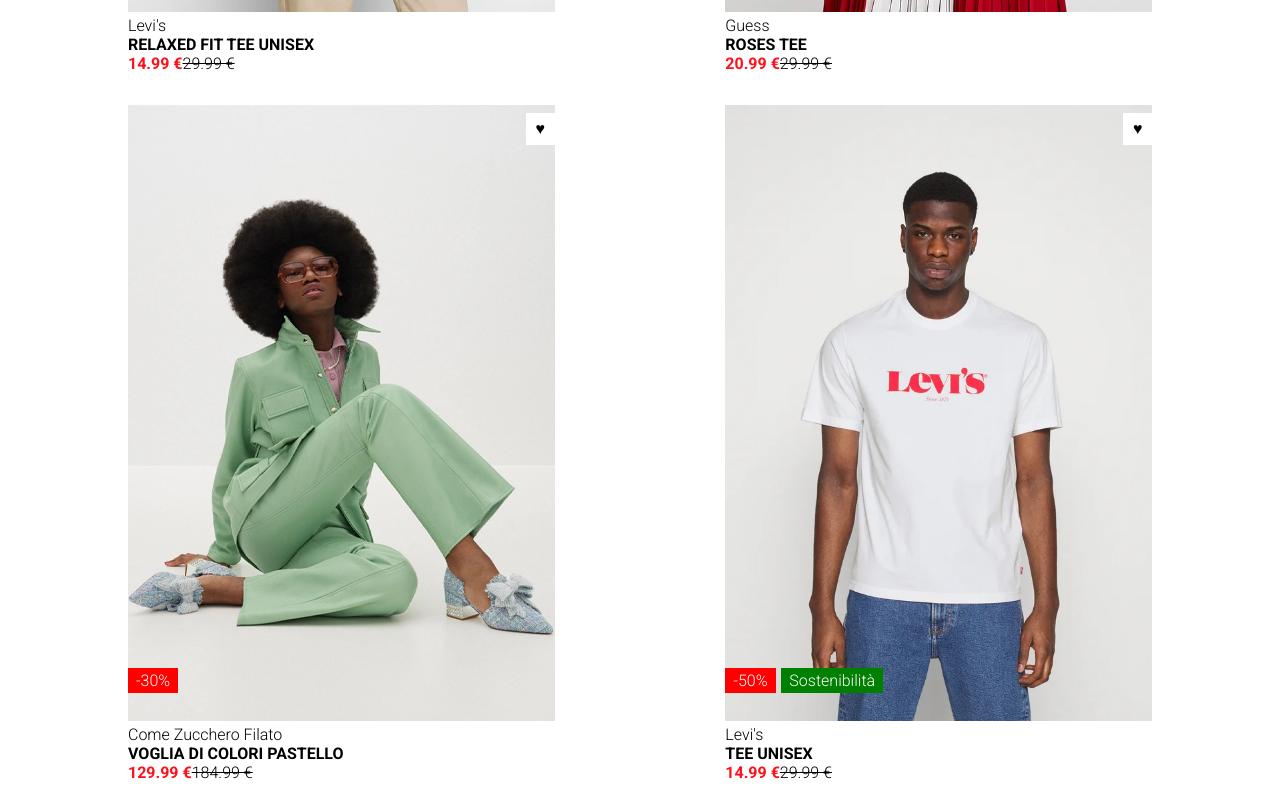
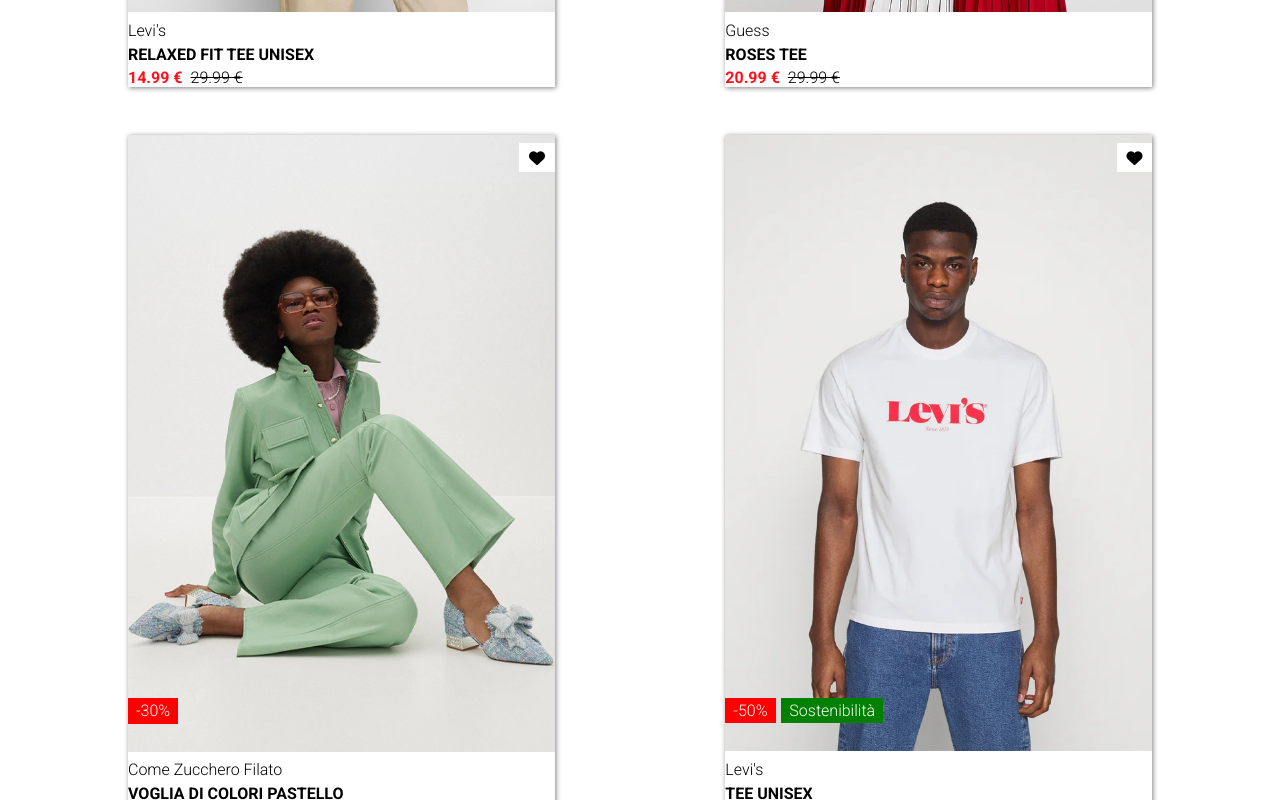
Before and after one commit to PaoloMarzocchi/vite-boolando, a Vue app: page / in a window 1280 px wide. Shown: the part 700-1500 px from the top of the page. Built offline with nearby package versions, Linux system fonts and the light colour scheme.

Commit message:
edit discounted price calculating it in a funtion and edit layout style in cards

```diff
--- a/src/assets/scss/partials/_cards.scss
+++ b/src/assets/scss/partials/_cards.scss
@@ -5,6 +5,7 @@
 .card {
     /* width: 300px; */
     margin-bottom: 2rem;
+    box-shadow: 1px 1px 5px gray;
 
     &:hover .max-width {
         display: none;
@@ -39,7 +40,8 @@
             left: 0;
         }
 
-        .heart {
+        i.fa-heart {
+            color: #000000;
             position: absolute;
             top: 0.5rem;
             right: 0;
@@ -54,6 +56,9 @@
     }
 
     .card-description {
+        li {
+            margin: 0.3rem 0;
+        }
 
         .discount-price,
         .full-price {
@@ -63,6 +68,7 @@
 
         .original-price {
             text-decoration: line-through;
+            margin-left: 0.5rem;
         }
     }
 
--- a/src/assets/scss/partials/_header.scss
+++ b/src/assets/scss/partials/_header.scss
@@ -18,7 +18,7 @@
         align-items: center;
 
         ul {
-            font-size: small;
+            /* font-size:small; */
             color: $bool-light;
             gap: 0.4rem;
             width: fit-content;
--- a/src/assets/scss/partials/_main.scss
+++ b/src/assets/scss/partials/_main.scss
@@ -5,6 +5,7 @@
 
         justify-content: space-between;
         flex-wrap: wrap;
+        gap: 1rem;
 
 
         .col {
--- a/src/components/ProductCard.vue
+++ b/src/components/ProductCard.vue
@@ -3,6 +3,12 @@
     name: 'ProductCard',
     props: {
         product: Object
+    },
+    methods: {
+        calcDiscountedPrice(fullPrice, discount) {
+            const discountedPrice = fullPrice - ((fullPrice * discount) / 100);
+            return discountedPrice.toFixed(2);
+        }
     }
 }
 </script>
@@ -16,7 +22,7 @@
                 <div class="discount" v-if="product.discount">-{{ product.discount }}%</div>
                 <div class="eco" :class="product.discount ? '' : 'position-left'" v-if="product.eco">{{ product.eco }}
                 </div>
-                <div class="heart">&hearts;</div>
+                <i class="fa-solid fa-heart"></i>
             </div>
             <div class="card-description">
                 <ul>
@@ -28,7 +34,8 @@
                     </li>
                     <li>
                         <template v-if="product.discount">
-                            <span class="discount-price">{{ product.discountedPrice }} €</span>
+                            <span class="discount-price">{{ calcDiscountedPrice(product.fullPrice, product.discount) }}
+                                €</span>
                             <span class="original-price">{{ product.fullPrice }} €</span>
                         </template>
                         <template v-else>
--- a/src/products_list.js
+++ b/src/products_list.js
@@ -8,8 +8,6 @@
         eco: "Sostenibilità",
         discount: 50,
         fullPrice: 29.99,
-        discountedPrice: 14.99,
-
     },
     {
         id: 2,
@@ -20,8 +18,6 @@
         eco: null,
         discount: 30,
         fullPrice: 29.99,
-        discountedPrice: 20.99,
-
     },
     {
         id: 3,
@@ -32,7 +28,6 @@
         eco: null,
         discount: 30,
         fullPrice: 184.99,
-        discountedPrice: 129.99,
 
     },
     {
@@ -44,8 +39,6 @@
         eco: "Sostenibilità",
         discount: 50,
         fullPrice: 29.99,
-        discountedPrice: 14.99,
-
     },
     {
         id: 5,
@@ -56,8 +49,6 @@
         eco: null,
         discount: null,
         fullPrice: 99.99,
-        discountedPrice: null,
-
     },
     {
         id: 6,
@@ -68,7 +59,5 @@
         eco: "Sostenibilità",
         discount: null,
         fullPrice: 99.99,
-        discountedPrice: null,
-
     },
 ]
```
